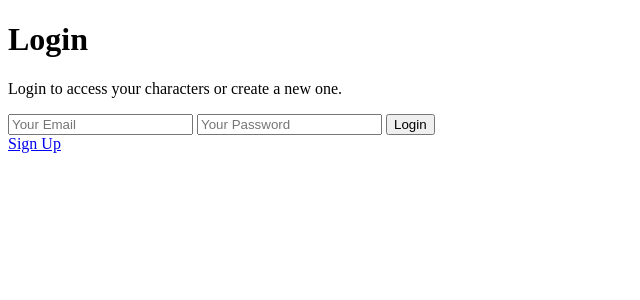
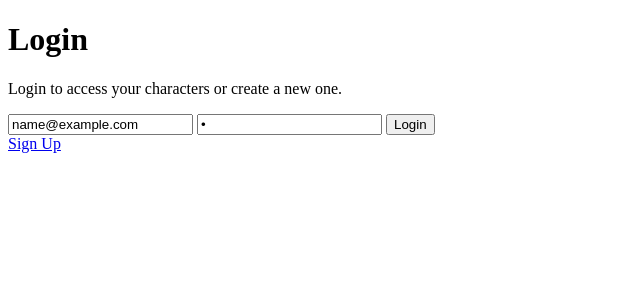
Before and after one commit to mdiener/pfchar, a Flask app: template server/pfchar/templates/login.html in a window 1280 px wide. Shown: the part 88-388 px from the top of the page, without its empty margins (0-640 px from the left). Run offline with Flask 2, Linux system fonts and the light colour scheme; the template is opened without the code that fills it: most values are stand-ins (such as "Sample title", 1, 10 or a date in 2020).

Commit message:
fixed login issues

```diff
--- a/server/pfchar/templates/login.html
+++ b/server/pfchar/templates/login.html
@@ -5,8 +5,8 @@
     <h1>Login</h1>
     <p>Login to access your characters or create a new one.</p>
     <form id="login-form" action="{{ url_for('login') }}" method="POST">
-        <input type="email" name="email" placeholder="Your Email" />
-        <input type="password" name="password" placeholder="Your Password" />
+        <input type="email" name="email" placeholder="Your Email" value="{% if email is defined %}{{ email }}{% endif %}" />
+        <input type="password" name="password" placeholder="Your Password" value="{% if password is defined %}{{ password }}{% endif %}" />
         <input type="submit" value="Login" />
     </form>
     <a href="{{ url_for('signup') }}">Sign Up</a>
```
Also changed, not shown: server/pfchar/server/views.py (+5 -4 lines).
